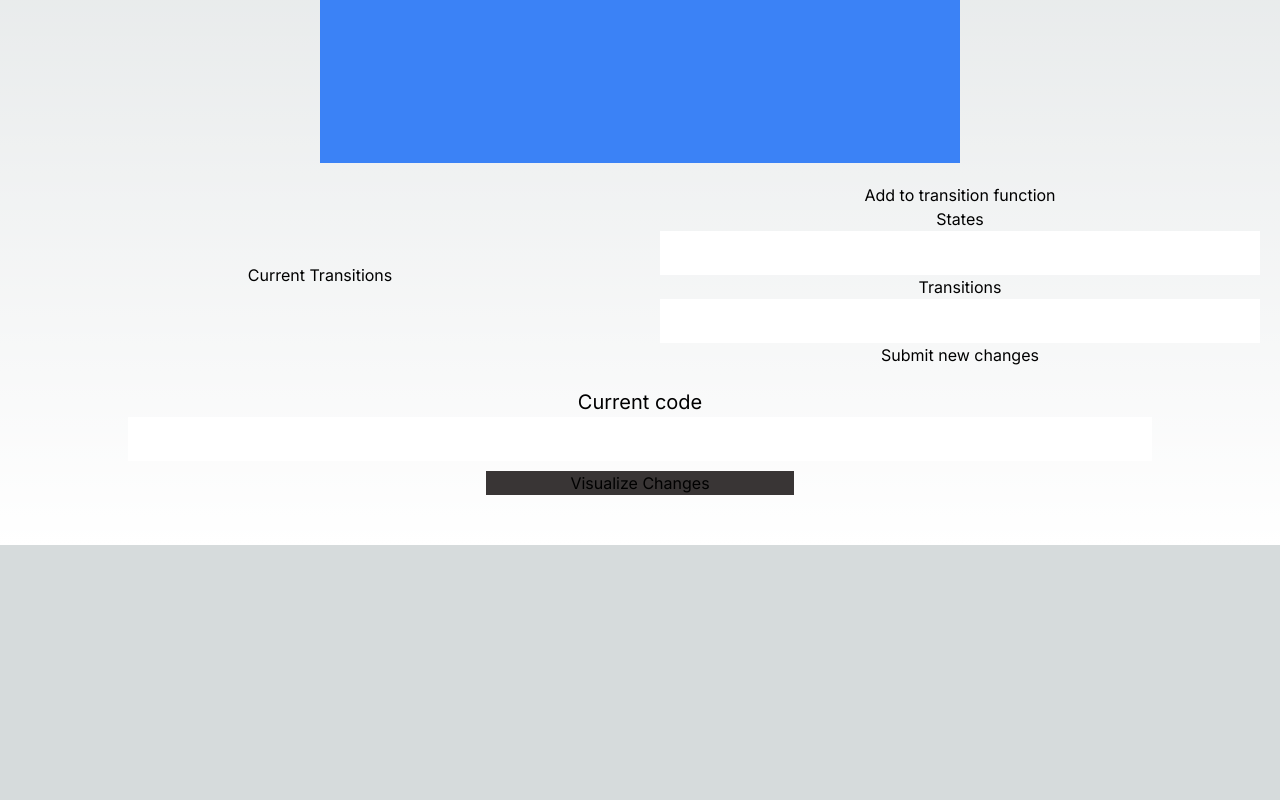
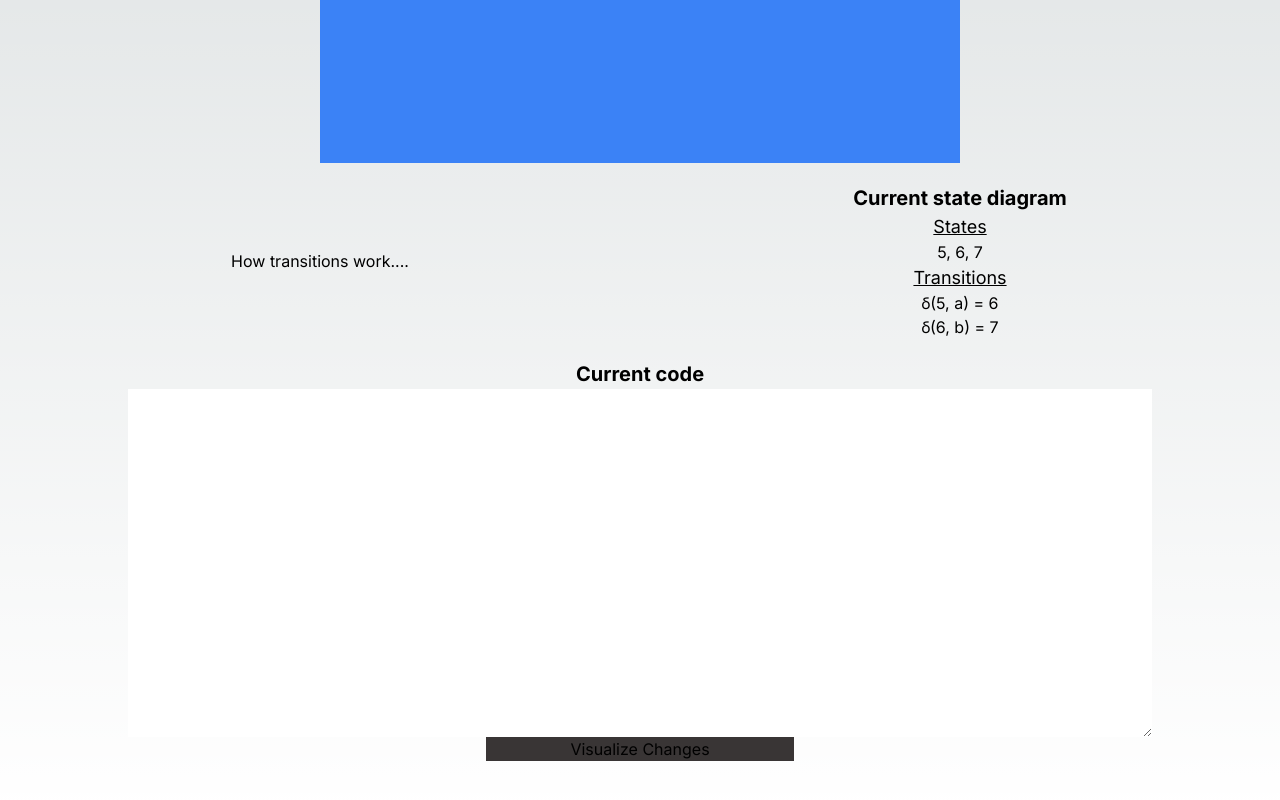
Before and after one commit to henrybarthelemy/Stamine, a Next.js app in the folder stamine/: page /statevisualizer in a window 1280 px wide. Shown: the part 472-1272 px from the top of the page. Before the commit the page ends 1017 px from the top, so only its background shows below. Built offline with nearby package versions, Linux system fonts and the light colour scheme.

Commit message:
[Feature] Switched to 1 code input and more organized

```diff
--- a/stamine/src/app/statevisualizer/page.tsx
+++ b/stamine/src/app/statevisualizer/page.tsx
@@ -7,6 +7,7 @@ import cytoscape from 'cytoscape';
 import "./style.css";
 
 const StateVisualizer = () => {
+    const DELTA_SYMBOL = "ẟ";
     const [cy, setCy] = useState(null);
     const [nodeValue, setNodeValue] = useState<string>('');
 
@@ -15,6 +16,11 @@ const StateVisualizer = () => {
         "edges": [["5", "6", "a"], ["6", "7", "b"]]
     };
     const [transitions, setTransitions] = useState(initialTransition);
+    const [code, setCode] = useState(transformToCode(initialTransition));
+
+    function transformToCode(dTransition) {
+
+    }
 
     useEffect(() => {
         // Initialize Cytoscape
@@ -166,7 +172,17 @@ const StateVisualizer = () => {
 
         cyInstance.center(nodes); // Center the nodes in the viewport
     };
-
+    function generateEdgeListFromTransitions() {
+        return transitions.edges.map((edge, index) => {
+            const [source, target, label] = edge;
+            return (
+                <p key={index}>
+                    {`${DELTA_SYMBOL}(${source}, ${label}) = ${target}`}
+                </p>
+            );
+        });
+    }
+    //"edges": [["5", "6", "a"], ["6", "7", "b"]] -> "ẟ(5, a) = 6 \nẟ(6, b) = 7"
 
     return (
         <div>
@@ -182,26 +198,23 @@ const StateVisualizer = () => {
                 <div className="halfChild">
                     <div className="description">
                         <p>
-                            Current Transitions
+                            How transitions work....
                         </p>
                     </div>
                 </div>
                 <div className="halfChild">
-                    <p> Add to transition function </p>
-                    <form id="yourFormId">
-                        <label htmlFor="inputField">States</label>
-                        <input type="text" id="inputField" name="inputField" required/>
-                        <label htmlFor="inputField">Transitions</label>
-                        <input type="text" id="inputField" name="inputField" required/>
-                        <button type={"submit"}>Submit new changes</button>
-                    </form>
+                    <p class="biggerText"> Current state diagram </p>
+                    <p class="mediumText">States</p>
+                    <p> {transitions.nodes.join(', ')} </p>
+                    <p class="mediumText">Transitions</p>
+                    {generateEdgeListFromTransitions()}
                 </div>
             </div>
 
             <div class="code">
                 <p class="biggerText"> Current code </p>
                 <form id="currentCode" onSubmit={(e) => e.preventDefault()}>
-                    <input type="text" id="inputField" name="inputField"/>
+                    <textarea type="text" id="codeTextArea" name="inputField"/>
                     <button class="buttonSubmit" type={"submit"}>Visualize Changes</button>
                 </form>
             </div>
--- a/stamine/src/app/statevisualizer/style.css
+++ b/stamine/src/app/statevisualizer/style.css
@@ -44,17 +44,23 @@
 }
 
 form {
+    white-space: pre-line;
     display: flex;
     flex-direction: column;
 }
 
-form input {
+form textarea {
     color: black;
     padding-bottom: 20px;
-    text-align: center;
+    text-align: left;
 }
 .biggerText {
     font-size: 20px;
+    font-weight: bold;
+}
+.mediumText {
+    font-size: 18px;
+    text-decoration: underline;
 }
 .buttonSubmit {
     background-color: #393535;
@@ -84,6 +90,11 @@ form input {
     width: 100%;
 }
 
+#codeTextArea {
+    padding-bottom: 300px;
+    text: black;
+}
+
 .halfChild {
     flex: 1;
     padding: 20px;
```
